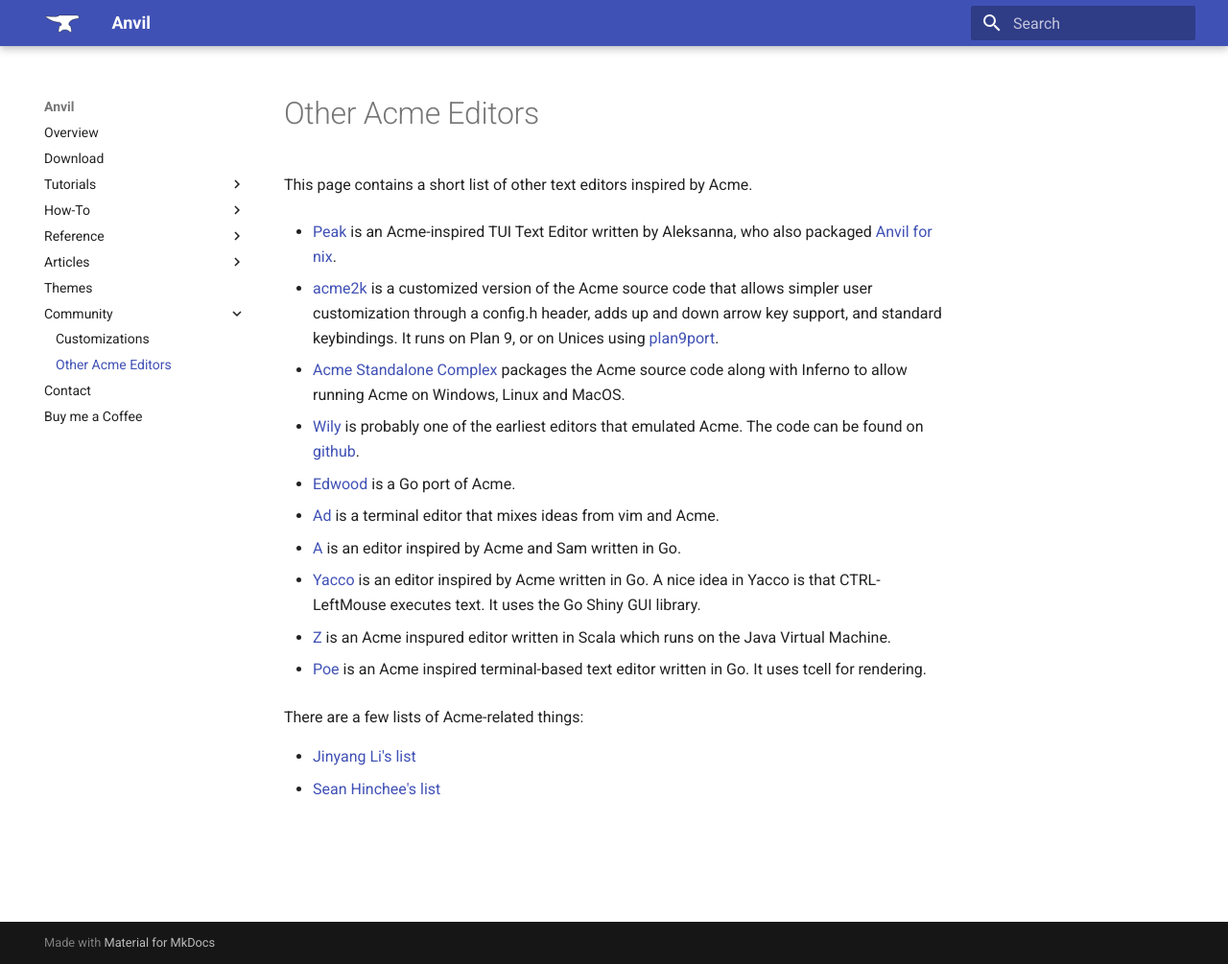
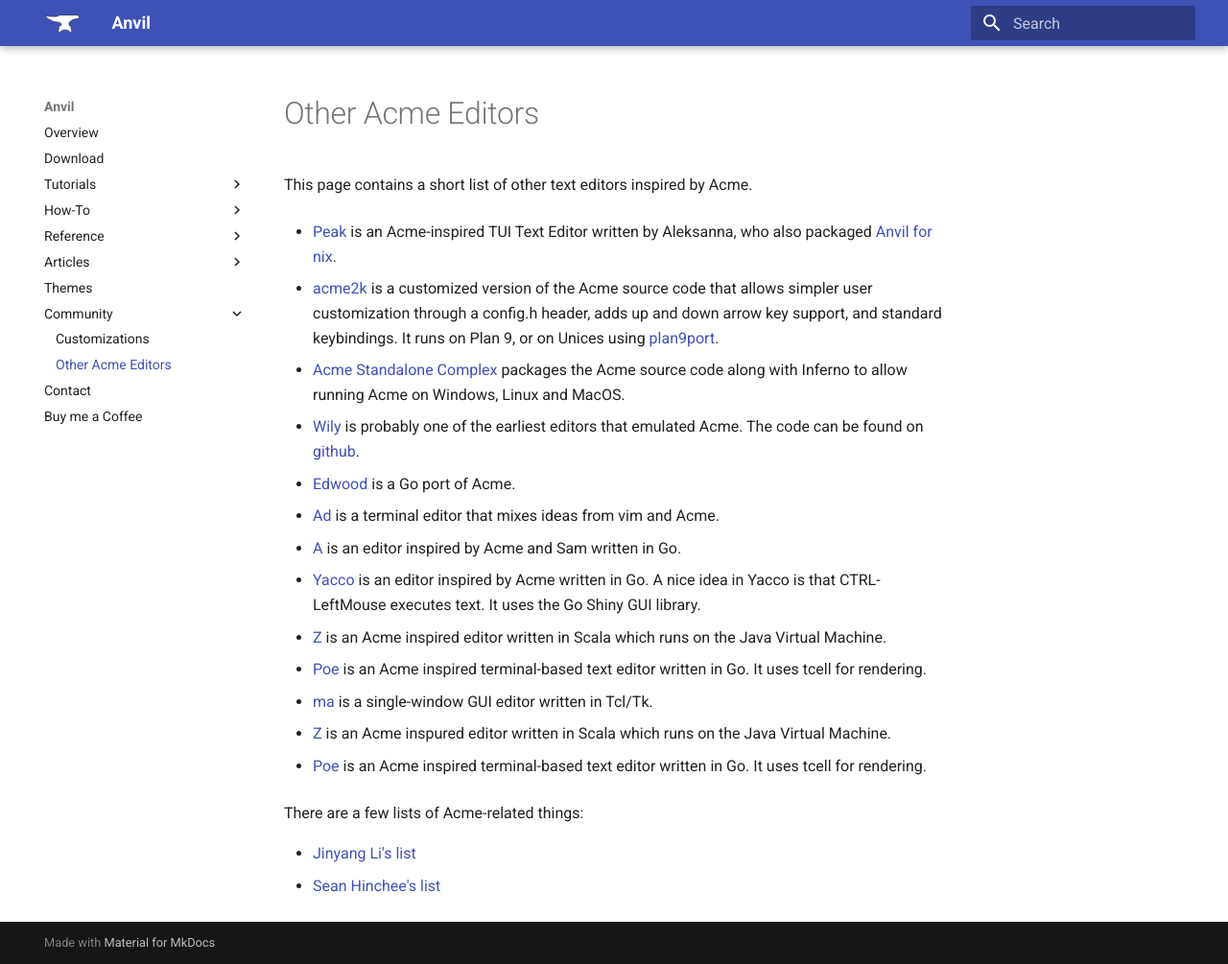
Before and after one commit to jeffwilliams/anvil-doc, an MkDocs documentation site: the page built from docs/community/other-acme-editors.md, in a window 1280 px wide and 1005 px high. Shown: the whole window at 96% size. Built offline with MkDocs 1.6.1 and Material for MkDocs 9.7.7, drawn with Linux system fonts in a browser that asks for light colours.

Commit message:
Update other acme editors page with more editors

```diff
--- a/docs/community/other-acme-editors.md
+++ b/docs/community/other-acme-editors.md
@@ -16,6 +16,12 @@
 
   * [Yacco](https://github.com/aarzilli/yacco) is an editor inspired by Acme written in Go. A nice idea in Yacco is that CTRL-LeftMouse executes text. It uses the Go Shiny GUI library.
 
+  * [Z](https://github.com/sandgorgon/z) is an Acme inspired editor written in Scala which runs on the Java Virtual Machine.
+
+  * [Poe](https://github.com/prodhe/poe) is an Acme inspired terminal-based text editor written in Go. It uses tcell for rendering.
+
+  * [ma](https://github.com/kdltr/ma) is a single-window GUI editor written in Tcl/Tk.
+
   * [Z](https://github.com/sandgorgon/z) is an Acme inspured editor written in Scala which runs on the Java Virtual Machine.
 
   * [Poe](https://github.com/prodhe/poe) is an Acme inspired terminal-based text editor written in Go. It uses tcell for rendering.
```
